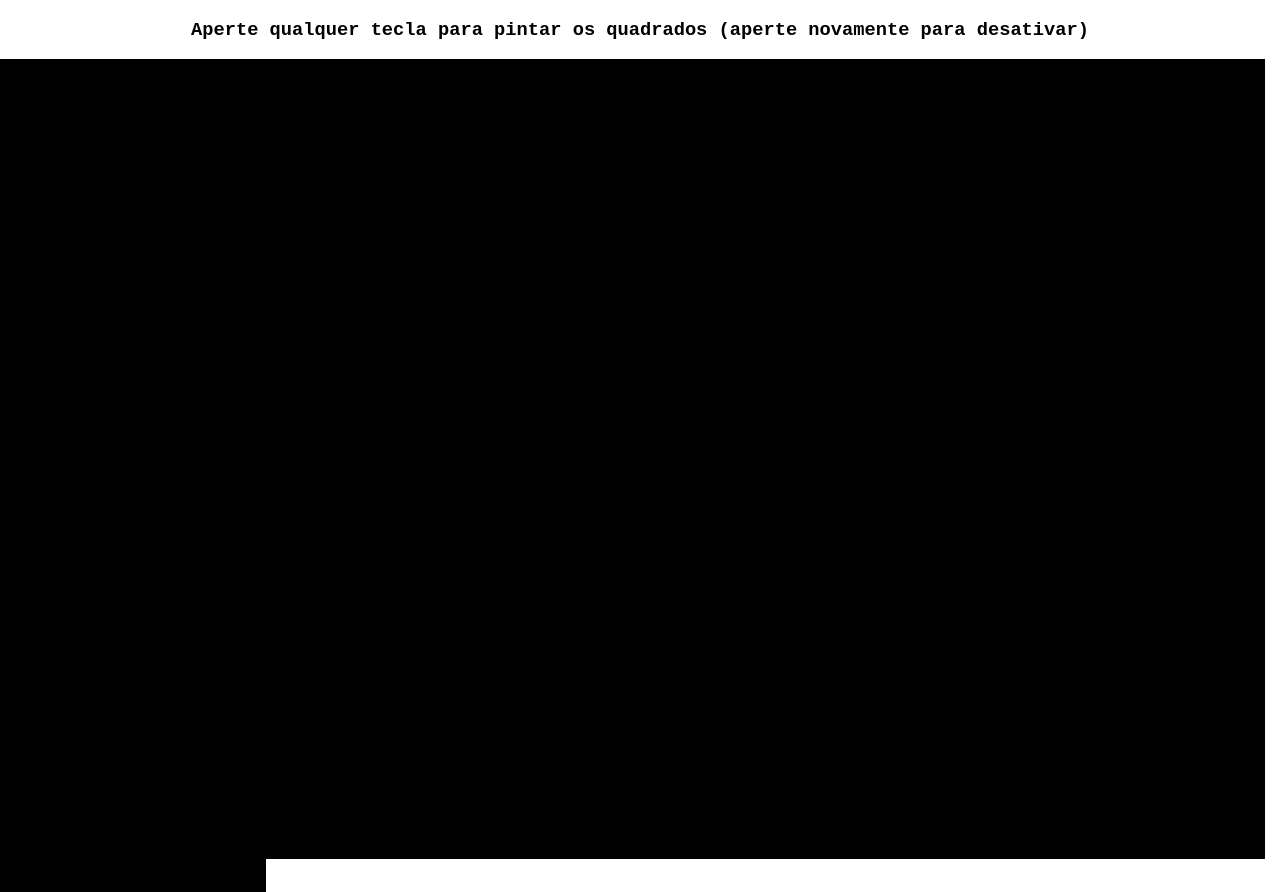
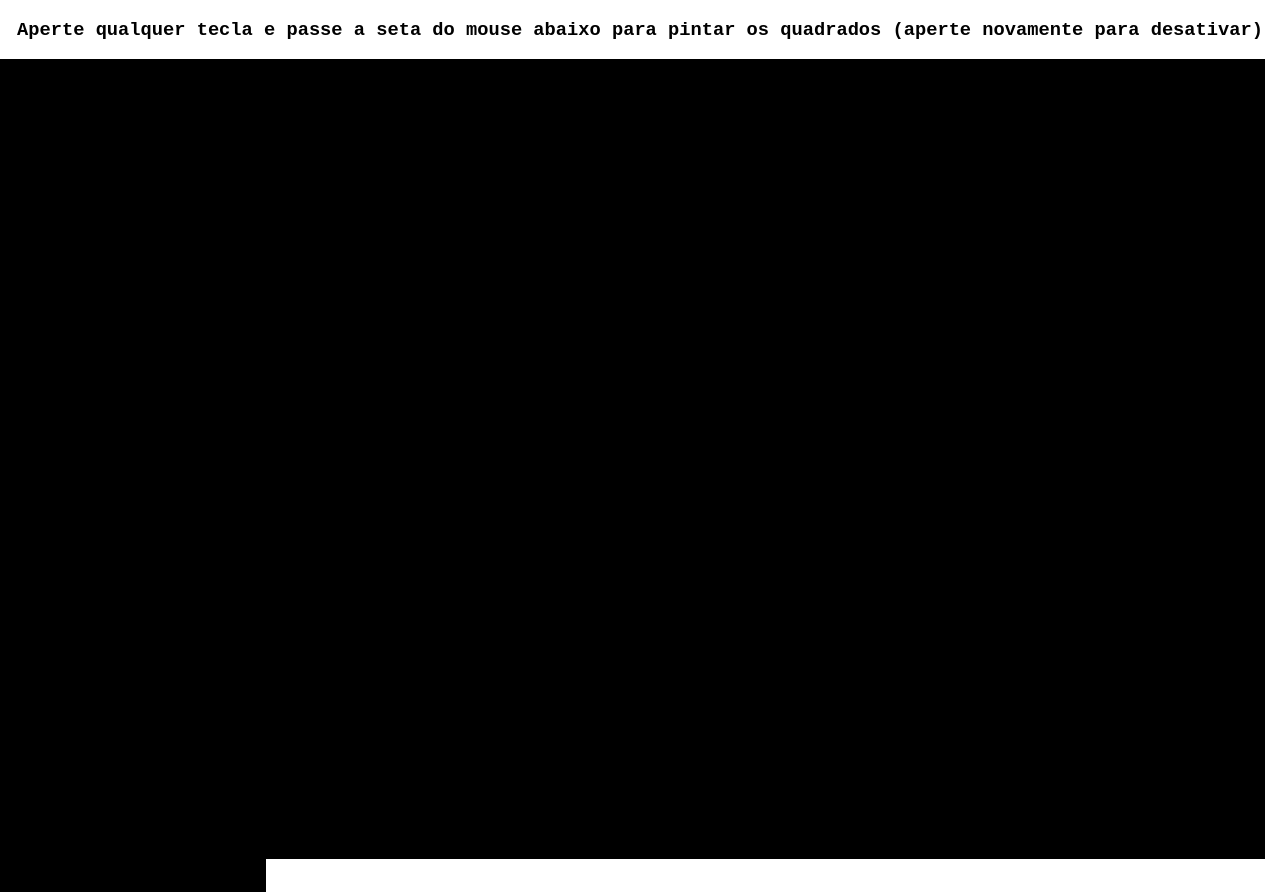
Before and after one commit to vifelisberto/quadrados-coloridos, a plain HTML site: page index.html in a window 1280 px wide. Drawn offline with Linux system fonts and the light colour scheme.

Commit message:
update readme

```diff
--- a/index.html
+++ b/index.html
@@ -6,15 +6,13 @@
         <link rel="stylesheet" href="css/styles.css">
     </head>
     <body ng-app="quadrados" ng-keypress="tecla=!tecla">
-      <h3>Aperte qualquer tecla para pintar os quadrados (aperte novamente para desativar)</h3>
+      <h3>Aperte qualquer tecla e passe a seta do mouse abaixo para pintar os quadrados (aperte novamente para desativar)</h3>
         <section ng-controller="QuadradosController">
             <div ng-repeat="quadrado in quadrados"
             ng-style="{'background-color': quadrado.cor}"
             ng-mouseover="tecla ? alterarCor(quadrado) : angular.noop()">
-
             </div>
         </section>
-
         <script src="js/angular.min.js"></script>
         <script src="js/app.js"></script>
     </body>
```
Also changed, not shown: 1 other file.
